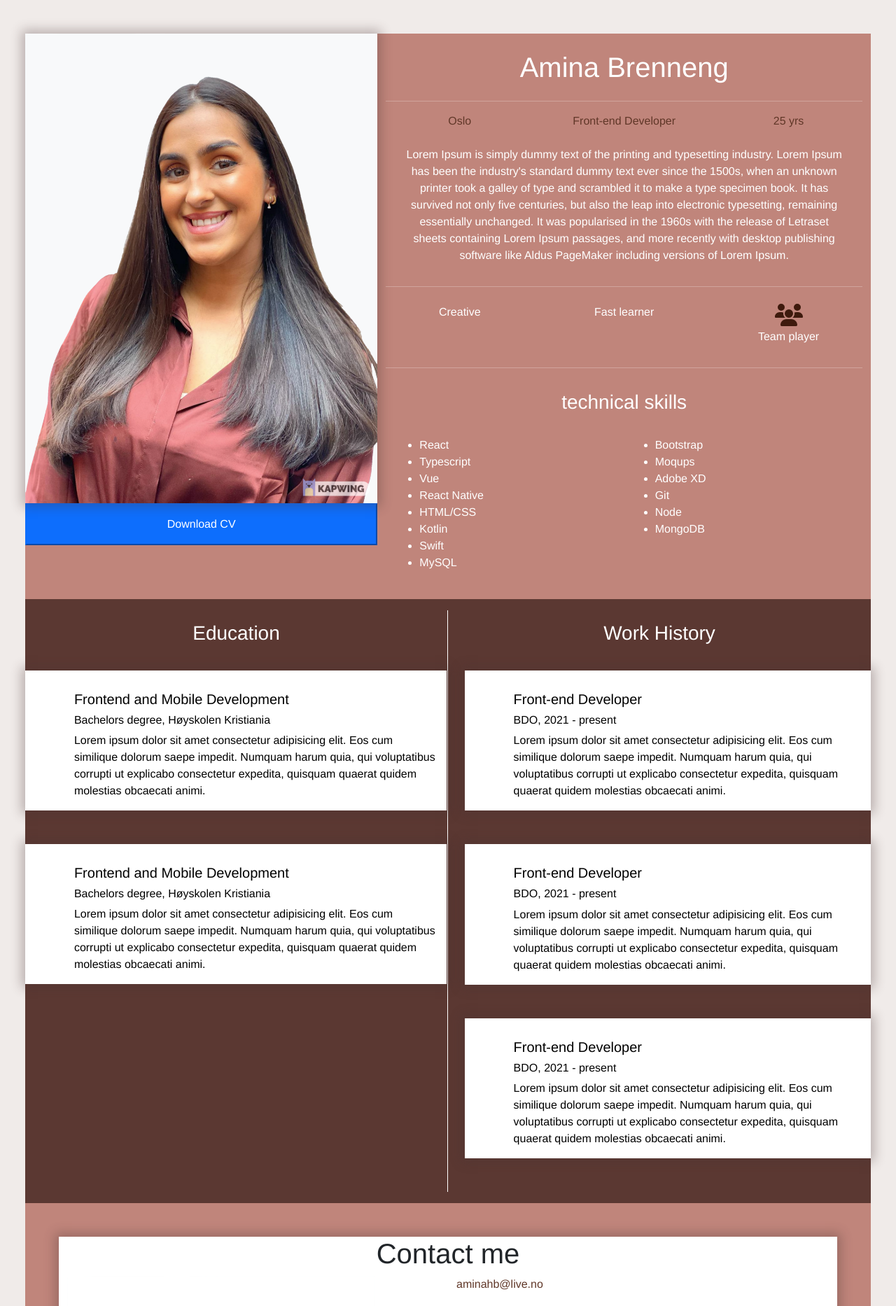
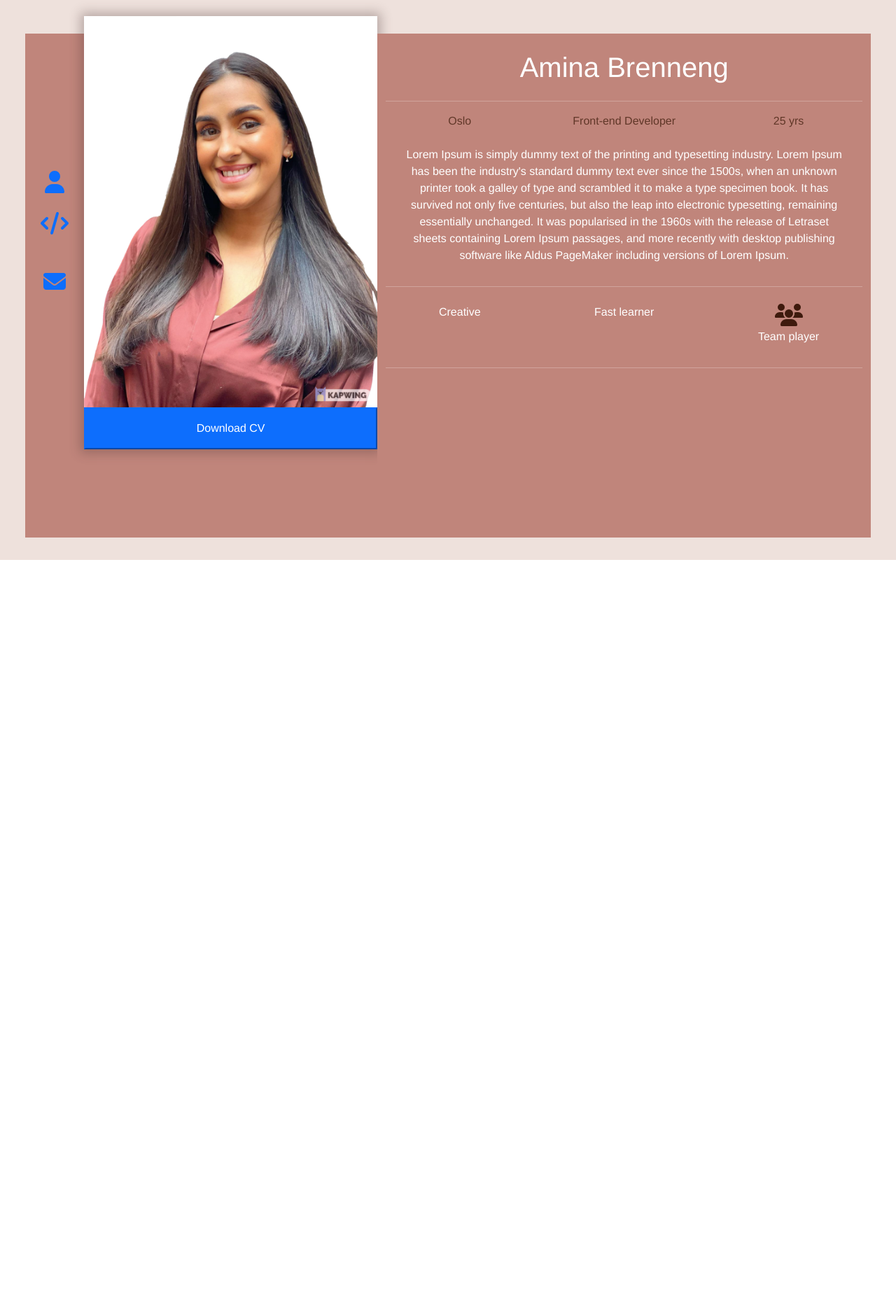
Before and after one commit to AminaBre/ProfilePage, a Vue app: page / in a window 1280 px wide. Shown: the top 1866 px of the page at 70% size. After the commit the page ends 800 px from the top, so only its background shows below. Built offline with nearby package versions, Linux system fonts and the light colour scheme.

Commit message:
changed the design, everything is now  based on route

```diff
--- a/package.json
+++ b/package.json
@@ -15,7 +15,8 @@
     "bootstrap": "^5.1.3",
     "bootstrap-vue": "^2.21.2",
     "core-js": "^3.6.5",
-    "vue": "^3.0.0"
+    "vue": "^3.0.0",
+    "vue-router": "^4.0.12"
   },
   "devDependencies": {
     "@vue/cli-plugin-babel": "~4.5.0",
--- a/src/components/Contact.vue
+++ b/src/components/Contact.vue
@@ -5,10 +5,7 @@
         <h1>Contact me</h1>
       </div>
       <div class="row contact-info">
-        <div class="col-5">
-          <img src="../assets/profilepic.png" class="mw-100" />
-        </div>
-        <div class="col-1 icons">
+        <div class="col-6 icons">
           <div class="row"><font-awesome-icon icon="feather-alt" size="2x" class="p-0 tan" /></div>
           <div class="row"><font-awesome-icon icon="feather-alt" size="2x" class="p-0 tan" /></div>
           <div class="row"><font-awesome-icon icon="feather-alt" size="2x" class="p-0 tan" /></div>
@@ -35,6 +32,7 @@ export default {
 .contact-content {
   background-color: white;
   box-shadow: 0px 0px 15px 5px #4a343454;
+  color: black;
 }
 
 .contact-info {
--- a/src/components/Index.vue
+++ b/src/components/Index.vue
@@ -1,21 +1,17 @@
 <template>
   <transition name="fade" appear>
-    <div class="main-container p-5">
+    <div class="main-container p-md-5">
       <div class="row">
         <div class="col-md-6 col-lg-5 sidebar-container">
           <Sidebar />
         </div>
-        <div class="col-md-6 col-lg-7 content-container">
+        <div class="col d-md-none content-container-mobile">
           <AboutMe />
           <TechnicalSkills />
+          <History />
         </div>
-      </div>
-      <div class="row">
-        <div class="col history-container"><History /></div>
-      </div>
-      <div class="row">
-        <div class="col contact-container">
-          <Contact />
+        <div class="col-md-6 col-lg-7 d-none d-md-block content-container">
+          <router-view />
         </div>
       </div>
     </div>
@@ -27,7 +23,6 @@ import Sidebar from './Sidebar.vue';
 import AboutMe from './AboutMe.vue';
 import TechnicalSkills from './TechnicalSkills.vue';
 import History from './History.vue';
-import Contact from './Contact.vue';
 
 export default {
   name: 'Index',
@@ -36,21 +31,28 @@ export default {
     AboutMe,
     TechnicalSkills,
     History,
-    Contact,
   },
 };
 </script>
 
 <style scoped>
 .main-container {
-  min-height: 100vh;
-  background-color: rgb(240, 235, 233);
+  height: 100vh;
+  background-color: rgb(238, 225, 220);
 }
 
 .content-container {
   background-color: #c0857b;
   color: #fff;
+  overflow: auto;
+  height: 90vh;
 }
+
+.content-container-mobile {
+  background-color: #c0857b;
+  color: #fff;
+}
+
 .sidebar-container {
   background-color: #c0857b;
 }
--- a/src/components/Navigation.vue
+++ b/src/components/Navigation.vue
@@ -1,18 +1,27 @@
 <template>
   <div class="col navigation-content">
     <div class="row">
-      <font-awesome-icon icon="user" size="2x" class="p-0" />
-    </div>
-    <div class="row mt-4">
-      <font-awesome-icon icon="cogs" size="2x" class="p-0" />
+      <router-link to="/">
+        <font-awesome-icon icon="user" size="2x" class="p-0" />
+      </router-link>
     </div>
 
     <div class="row mt-4">
-      <font-awesome-icon icon="code" size="2x" class="p-0" />
+      <router-link to="/technicalSkills">
+        <font-awesome-icon icon="code" size="2x" class="p-0" />
+      </router-link>
     </div>
 
     <div class="row mt-4">
-      <font-awesome-icon icon="envelope" size="2x" class="p-0" />
+      <router-link to="/history"
+        ><font-awesome-icon icon="cogs" size="2x" class="p-0"
+      /></router-link>
+    </div>
+
+    <div class="row mt-4">
+      <router-link to="/contact">
+        <font-awesome-icon icon="envelope" size="2x" class="p-0" />
+      </router-link>
     </div>
   </div>
 </template>
@@ -24,9 +33,11 @@ export default {
 </script>
 
 <style scoped>
+router-link {
+  color: white;
+}
 .navigation-content {
-  color: white;
   position: relative;
-  top: 30%;
+  top: 33%;
 }
 </style>
--- a/src/components/Sidebar.vue
+++ b/src/components/Sidebar.vue
@@ -1,14 +1,14 @@
 <template>
   <div class="row">
-    <!--<div class="col-2">
+    <div class="col-md-2 d-none d-md-block">
       <Navigation />
-    </div>-->
-    <div class="col image-container bg-light">
+    </div>
+    <div class="col image-container">
       <div class="row">
-        <img src="../assets/profilepic.png" class="image mw-100 p-0" />
+        <img src="../assets/profilepic.png" class="image mw-75 p-0" />
       </div>
-      <div class="row links bg-light">
-        <div class="col d-grid p-0">
+      <div class="row">
+        <div class="d-grid p-0">
           <button class="btn-md btn-primary py-3">Download CV</button>
         </div>
       </div>
@@ -17,21 +17,22 @@
 </template>
 
 <script>
+import Navigation from './Navigation.vue';
+
 export default {
   name: 'Sidebar',
-  components: {},
+  components: { Navigation },
 };
 </script>
 
 <style scoped>
-.image {
+.image-container {
+  margin-top: -25px;
   box-shadow: 0px 0px 15px 5px #4a343454;
-  position: relative;
 }
 
-.sticky-content {
-  position: sticky;
-  top: 0px;
+.image {
+  background-color: white;
 }
 
 .navigation-content {
--- a/src/main.js
+++ b/src/main.js
@@ -13,9 +13,9 @@ import {
   faBookReader,
   faUsers,
 } from '@fortawesome/free-solid-svg-icons';
-
 import App from './App.vue';
+import router from './router';
 
 library.add(faUser, faCogs, faCode, faEnvelope, faFeatherAlt, faBookReader, faUsers);
 
-createApp(App).component('font-awesome-icon', FontAwesomeIcon).mount('#app');
+createApp(App).use(router).component('font-awesome-icon', FontAwesomeIcon).mount('#app');
--- /dev/null
+++ b/src/router/index.js
@@ -0,0 +1,35 @@
+import { createRouter, createWebHistory } from 'vue-router';
+import History from '../components/History.vue';
+import AboutMe from '../components/AboutMe.vue';
+import TechnicalSkills from '../components/TechnicalSkills.vue';
+import Contact from '../components/Contact.vue';
+
+const routes = [
+  {
+    path: '/',
+    name: 'AboutMe',
+    component: AboutMe,
+  },
+  {
+    path: '/technicalSkills',
+    name: 'TechnicalSkills',
+    component: TechnicalSkills,
+  },
+  {
+    path: '/history',
+    name: 'History',
+    component: History,
+  },
+  {
+    path: '/contact',
+    name: 'Contact',
+    component: Contact,
+  },
+];
+
+const router = createRouter({
+  history: createWebHistory(process.env.BASE_URL),
+  routes,
+});
+
+export default router;
```
Also changed, not shown: 1 other file (tests, documents, lock files or other folders).
